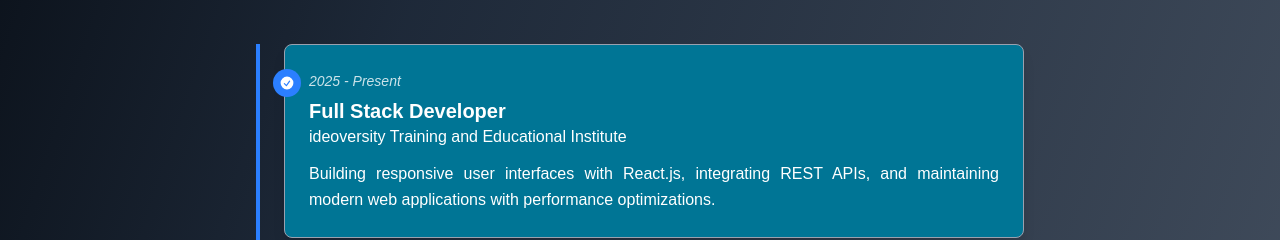
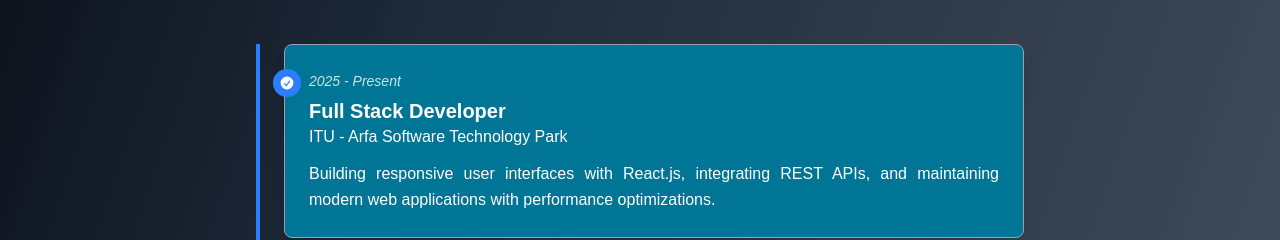
Before and after one commit to sayhiawais/portfolio-main, a React (Vite) app: page /about in a window 1280 px wide. Shown: the part 2520-2760 px from the top of the page. Built offline with nearby package versions, Linux system fonts and the light colour scheme.

Commit message:
experience.jsx new changing

```diff
--- a/src/pages/Experience.jsx
+++ b/src/pages/Experience.jsx
@@ -4,7 +4,7 @@
   const experiences = [
      {
       title: 'Full Stack Developer',
-      company: 'ideoversity Training and Educational Institute',
+      company: 'ITU - Arfa Software Technology Park',
       duration: '2025 - Present',
       description:
         'Building responsive user interfaces with React.js, integrating REST APIs, and maintaining modern web applications with performance optimizations.',
```
